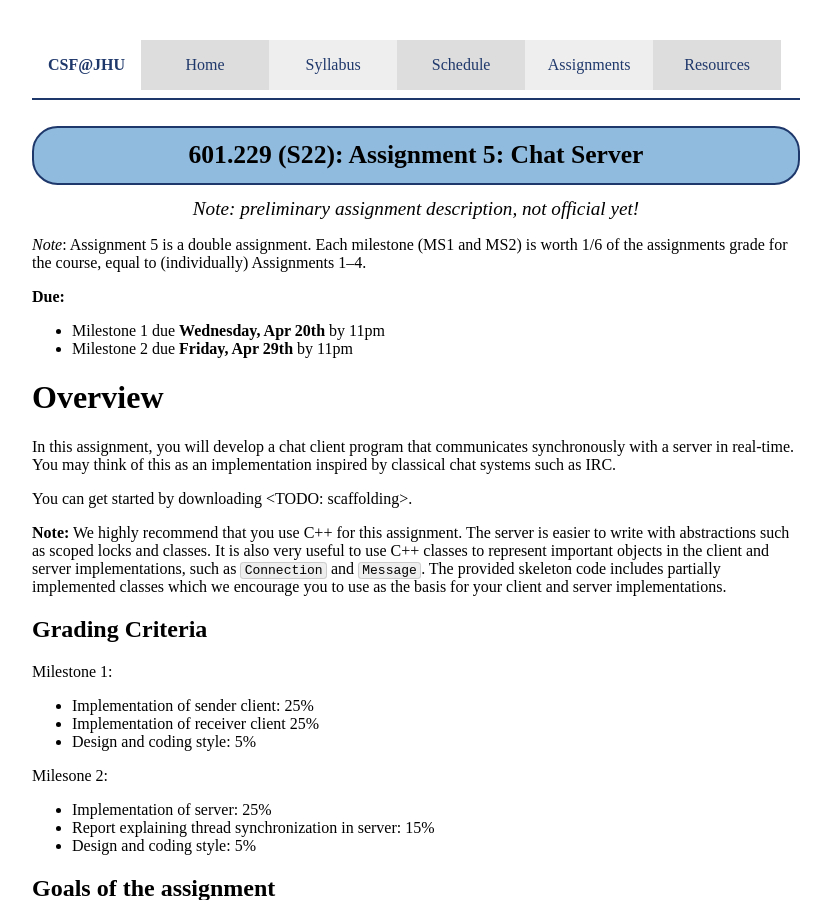
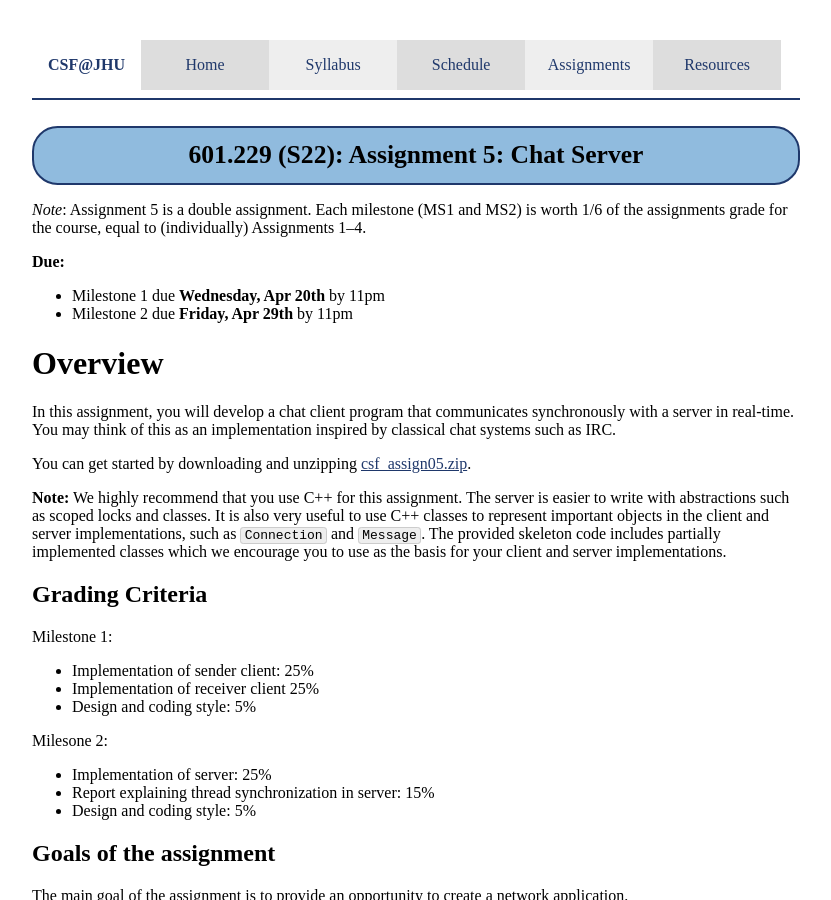
Before and after one commit to jhucsf/spring2022, a Jekyll site: the page built from assign/assign05.md, in a window 1280 px wide and 900 px high. Shown: the whole window, without its empty margins (224-1055 px from the left). Built offline with Jekyll 4.4.1, drawn with Linux system fonts in a browser that asks for light colours.

Commit message:
a5 ready to release?

```diff
--- a/assign/assign05.md
+++ b/assign/assign05.md
@@ -2,10 +2,6 @@
 layout: default
 title: "Assignment 5: Chat Server"
 ---
-
-<div style="text-align: center; font-size: 120%;">
-<i>Note: preliminary assignment description, not official yet!</i>
-</div>
 
 *Note*: Assignment 5 is a double assignment. Each milestone (MS1 and MS2)
 is worth 1/6 of the assignments grade for the course, equal to
@@ -22,7 +18,7 @@ In this assignment, you will develop a chat client program that communicates
 synchronously with a server in real-time. You may think of this as an
 implementation inspired by classical chat systems such as IRC.
 
-You can get started by downloading \<TODO: scaffolding\>.
+You can get started by downloading and unzipping [csf\_assign05.zip](csf_assign05.zip).
 
 **Note:** We highly recommend that you use C++ for this assignment. The server is
 easier to write with abstractions such as scoped locks and classes. It is also
```
Also changed, not shown: 1 other file.
